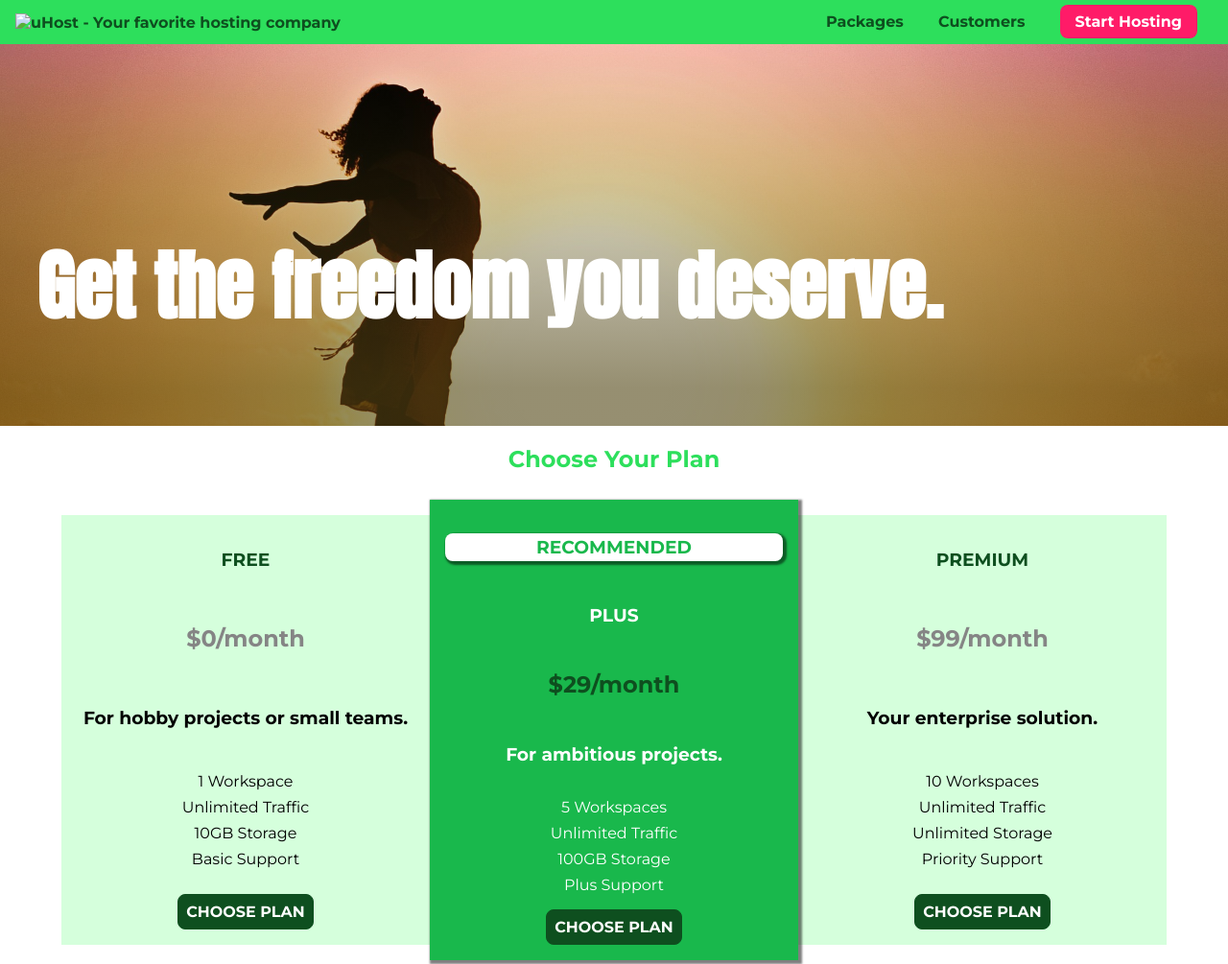
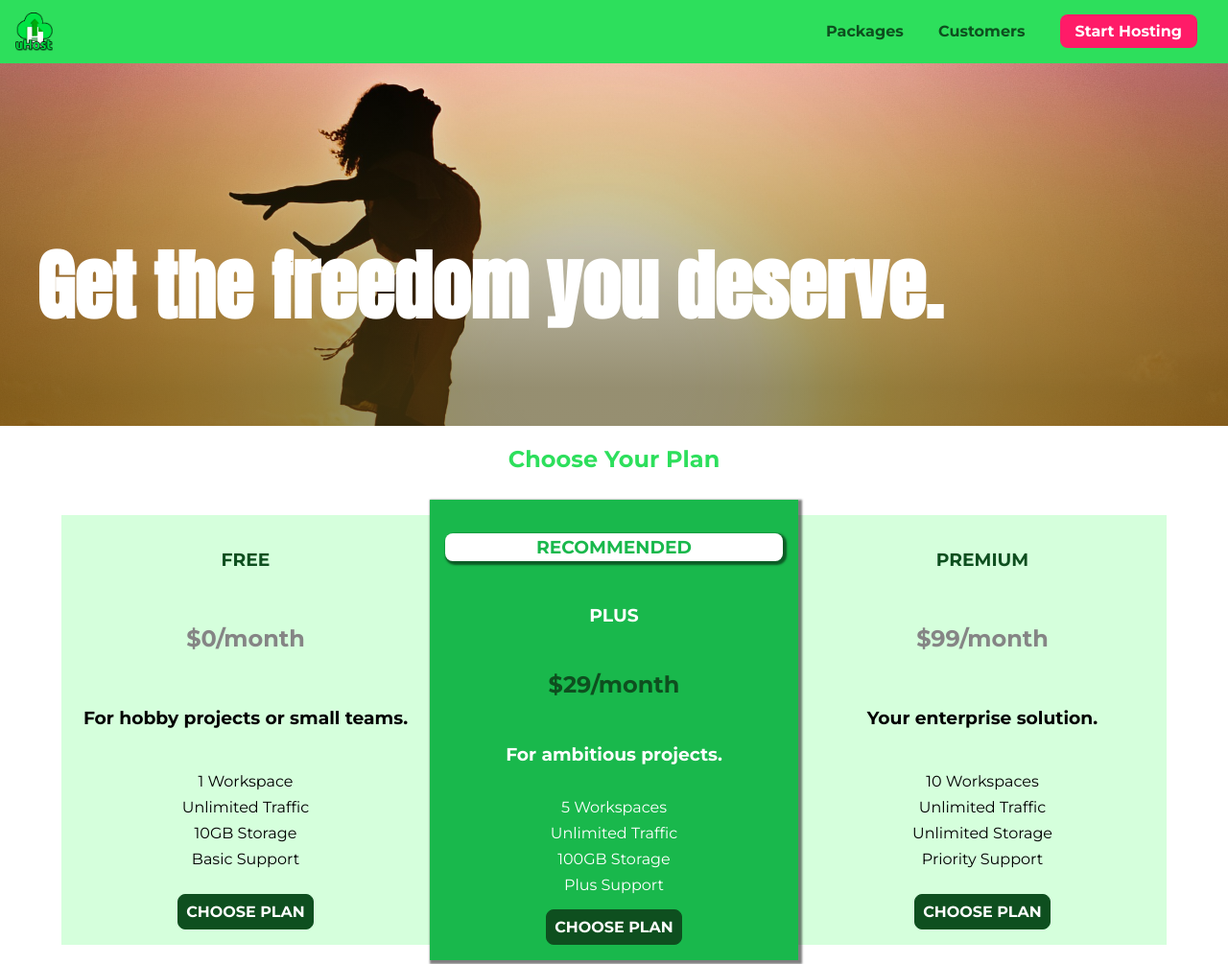
Before and after one commit to litotechenterprise/Fake-StartUp-CSS, a plain HTML site: page index.html in a window 1280 px wide. Shown: the top 1005 px of the page at 96% size. Drawn offline with Linux system fonts and the light colour scheme; the site is published under a folder, as on GitHub Pages, so addresses that start at the root find nothing.

Commit message:
updated icon image

```diff
--- a/index.html
+++ b/index.html
@@ -21,7 +21,7 @@
         </button>
         <a href="index.html" class="main-header__brand">
           <img
-            src="/images/uhost-icon.png"
+            src="images/uhost-icon.png"
             alt="uHost - Your favorite hosting company"
           />
         </a>
```
